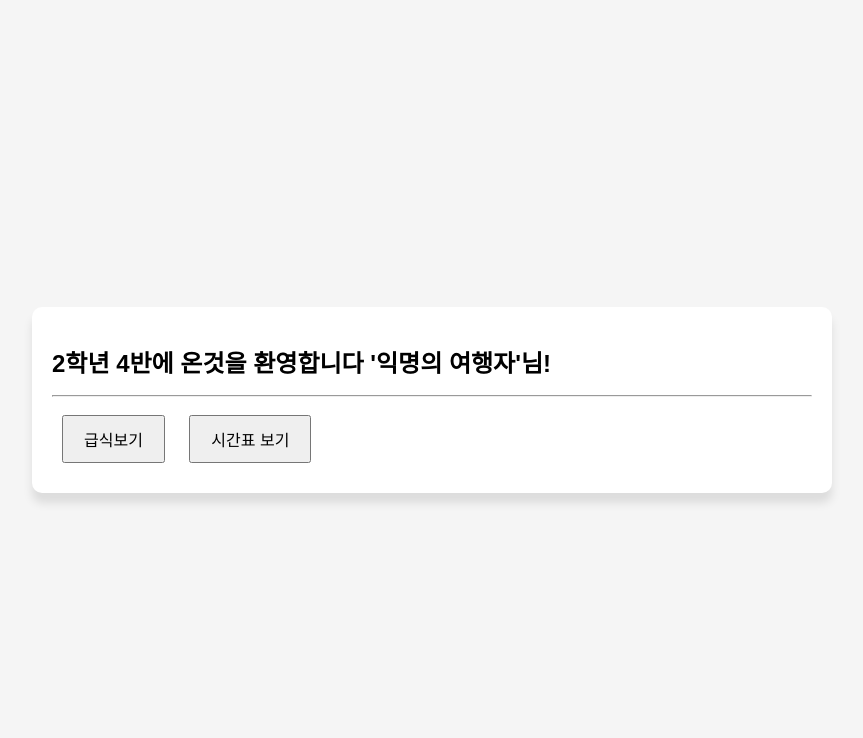
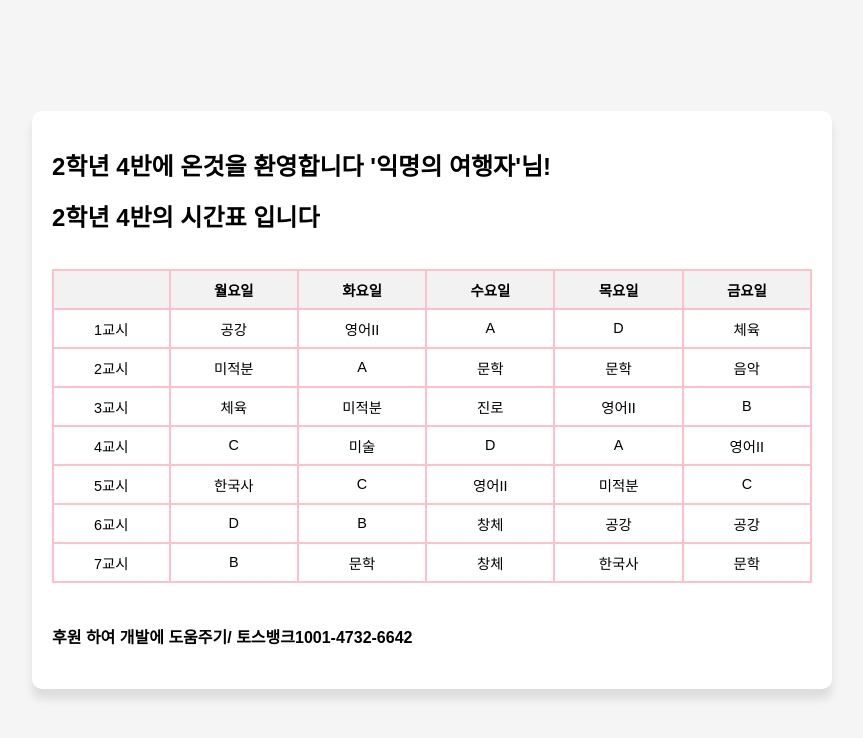
Before and after one commit to peropero1111/2-4.github.io, a plain HTML site: page index.html in a window 1280 px wide. Shown: the whole page, without its empty margins (208-1071 px from the left). Drawn offline with Linux system fonts and the light colour scheme.

Commit message:
Update index.html

```diff
--- a/index.html
+++ b/index.html
@@ -5,7 +5,7 @@
     <meta name="viewport" content="width=device-width, initial-scale=1.0">
     <style>
         body {
-           font-family: Arial, sans-serif;
+            font-family: Arial, sans-serif;
             margin: 0;
             padding: 0;
             display: flex;
@@ -32,14 +32,112 @@
             margin: 10px;
             padding: 10px 20px;
         }
+        .table-wrapper {
+            width: 100%;
+            overflow-x: auto;
+            display: flex; /* 추가 */
+            justify-content: center; /* 테이블을 가운데로 정렬 */
+        }
+        table {
+            border-collapse: collapse;
+            width: 100%;
+            max-width: 800px; /* 테이블 크기 제한 */
+            margin: 20px 0;
+            border: 1px solid pink;
+            border-width: 2px;
+        }
+        th, td {
+            border: 1px solid pink;
+            padding: 8px;
+            text-align: center;
+            font-size: 0.9em;
+            border-width: 2px;
+        }
+        th {
+            background-color: #f2f2f2;
+        }
+        @media (max-width: 600px) {
+            th, td {
+                font-size: 0.8em;
+                padding: 6px;
+            }
+        }
     </style>
 </head>
+<body>
     <div class="container">
-<body>
-    <h1>2학년 4반에 온것을 환영합니다 '익명의 여행자'님!</h1>
-    <hr></hr>
-    <button onclick="window.location.href='https://foodchecking.netlify.app/'">급식보기</button>
-    <button onclick="window.location.href='https://2-4-schedule.netlify.app/'">시간표 보기</button>
+        <h1>2학년 4반에 온것을 환영합니다 '익명의 여행자'님!</h1>
+        <h1>2학년 4반의 시간표 입니다</h1>
+        <div class="table-wrapper">
+            <table>
+                <tr>
+                    <th scope="col"></th>
+                    <th scope="col">월요일</th>
+                    <th scope="col">화요일</th>
+                    <th scope="col">수요일</th>
+                    <th scope="col">목요일</th>
+                    <th scope="col">금요일</th>
+                </tr>
+                <tr>
+                    <td>1교시</td>
+                    <td>공강</td>
+                    <td>영어II</td>
+                    <td>A</td>
+                    <td>D</td>
+                    <td>체육</td>
+                </tr>
+                <tr>
+                    <td>2교시</td>
+                    <td>미적분</td>
+                    <td>A</td>
+                    <td>문학</td>
+                    <td>문학</td>
+                    <td>음악</td>
+                </tr>
+                <tr>
+                    <td>3교시</td>
+                    <td>체육</td>
+                    <td>미적분</td>
+                    <td>진로</td>
+                    <td>영어II</td>
+                    <td>B</td>
+                </tr>
+                <tr>
+                    <td>4교시</td>
+                    <td>C</td>
+                    <td>미술</td>
+                    <td>D</td>
+                    <td>A</td>
+                    <td>영어II</td>
+                </tr>
+                <tr>
+                    <td>5교시</td>
+                    <td>한국사</td>
+                    <td>C</td>
+                    <td>영어II</td>
+                    <td>미적분</td>
+                    <td>C</td>
+                </tr>
+                <tr>
+                    <td>6교시</td>
+                    <td>D</td>
+                    <td>B</td>
+                    <td>창체</td>
+                    <td>공강</td>
+                    <td>공강</td>
+                </tr>
+                <tr>
+                    <td>7교시</td>
+                    <td>B</td>
+                    <td>문학</td>
+                    <td>창체</td>
+                    <td>한국사</td>
+                    <td>문학</td>
+                </tr>
+            </table>
+            </tbody></table>
+        </div>
+            <h4>후원 하여 개발에 도움주기/ 토스뱅크1001-4732-6642</h4>
+    </div>
 </body>
-        </div>
 </html>
```
